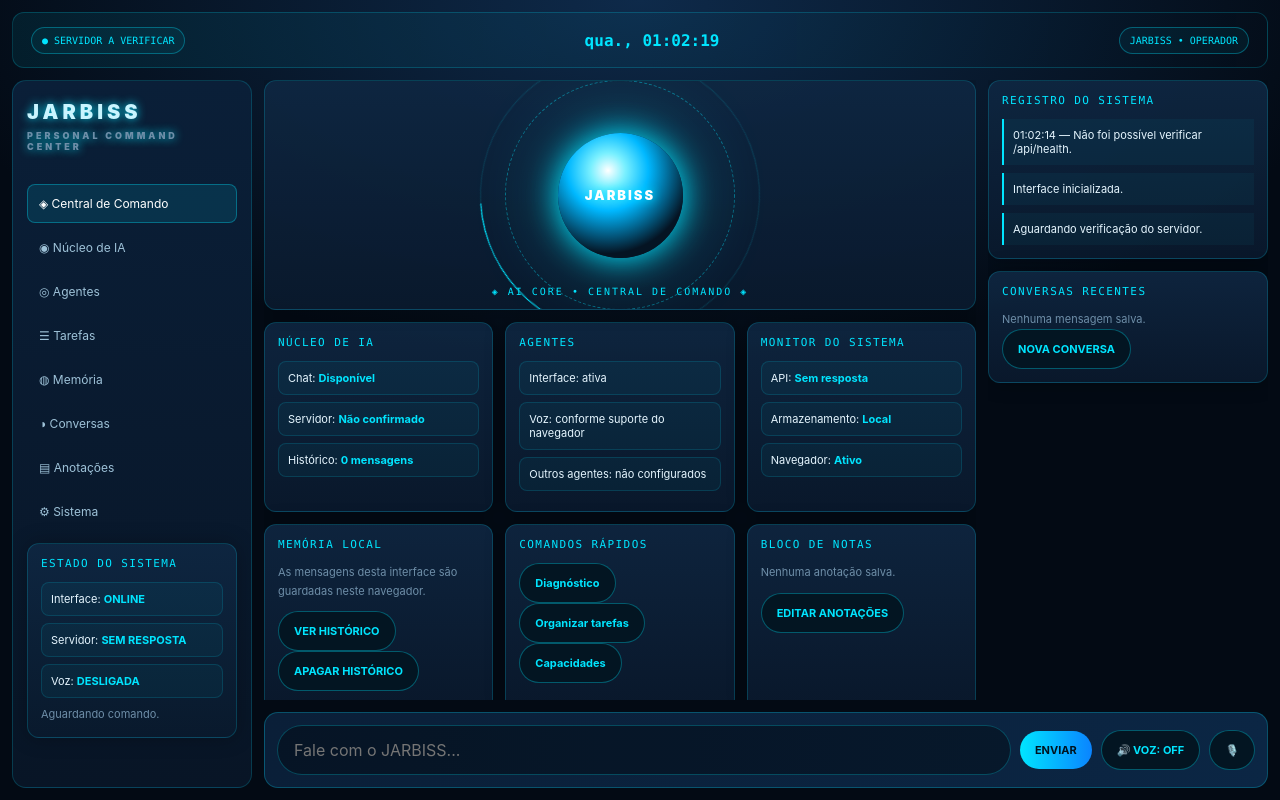
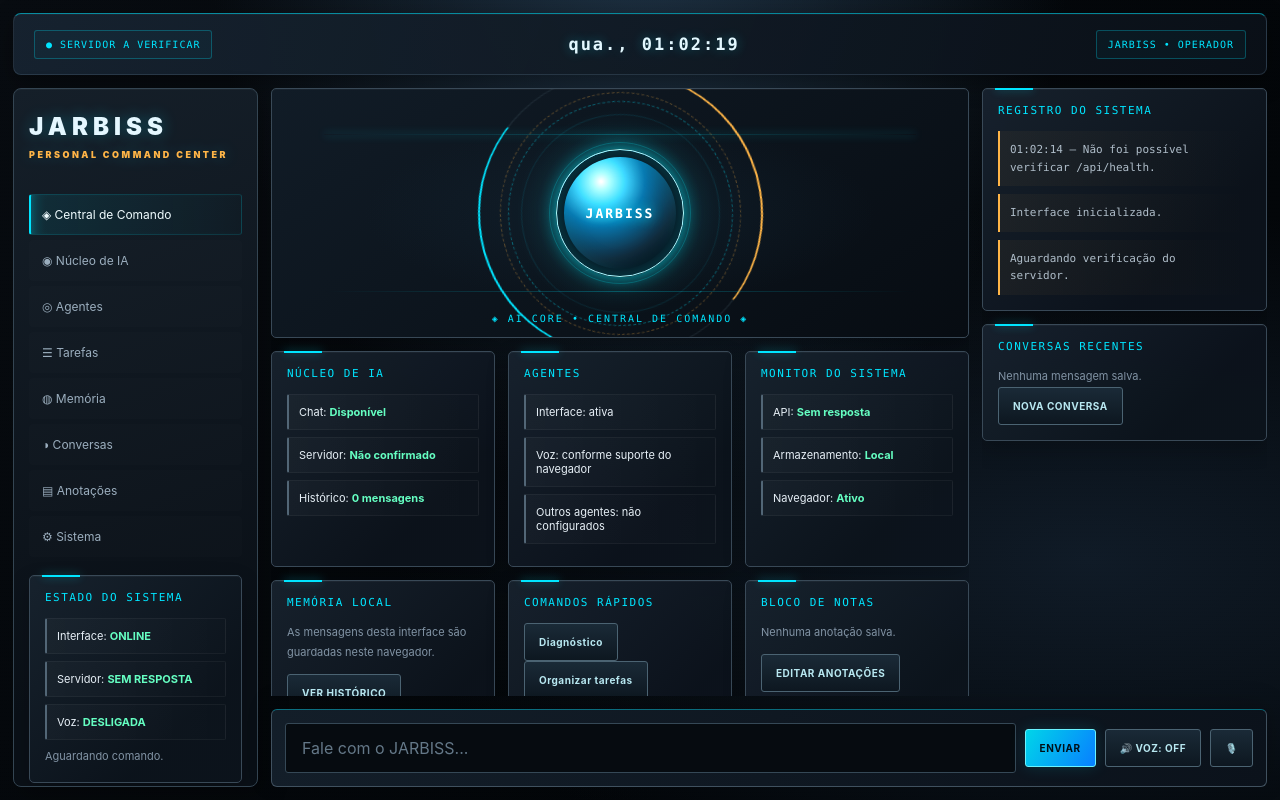
Before and after one commit to moysesarthur1234-eng/JARBISS, a website: page index.html in a window 1280 px wide. Drawn offline with Linux system fonts and the light colour scheme; no server answers.

Commit message:
Update index.html
INTERFACE BOSS

````diff
--- a/index.html
+++ b/index.html
@@ -4,175 +4,491 @@
 <head>
 <meta charset="UTF-8">
 <meta name="viewport" content="width=device-width, initial-scale=1.0">
-<meta name="theme-color" content="#030a14">
+<meta name="theme-color" content="#070b10">
 <title>JARBISS — Command Center</title>
 <link rel="icon" href="data:,">
 
 <style>
 :root {
-  --bg:#030a14; --panel:#0a1a2e; --panel2:#0f2742;
-  --cyan:#00e5ff; --blue:#0a84ff; --text:#e6f6ff;
-  --muted:#6e8ea8; --green:#6effc2; --red:#ff6464;
+  --bg:#070b10;
+  --panel:#101821;
+  --panel2:#151f2b;
+  --cyan:#00e5ff;
+  --blue:#087fff;
+  --amber:#ffb547;
+  --text:#e7f0f7;
+  --muted:#8193a4;
+  --green:#65ffc2;
+  --red:#ff6464;
+  --line:#31404d;
 }
 * { box-sizing:border-box; }
+html { scroll-behavior:smooth; }
 body {
-  margin:0; min-height:100vh;
-  background:radial-gradient(1200px 600px at 50% 0%,#0e2a4a 0%,#030a14 60%);
-  color:var(--text); font-family:Inter,Arial,sans-serif;
+  margin:0;
+  min-height:100vh;
+  background:
+    radial-gradient(ellipse at 50% -15%,#203548 0%,transparent 48%),
+    radial-gradient(ellipse at 85% 70%,#101b27 0%,transparent 45%),
+    linear-gradient(135deg,#080c11,#030609 70%);
+  color:var(--text);
+  font-family:Inter,"Segoe UI",Arial,sans-serif;
+}
+body::before {
+  content:"";
+  position:fixed;
+  inset:0;
+  pointer-events:none;
+  z-index:0;
+  opacity:.16;
+  background-image:
+    repeating-linear-gradient(
+      0deg,
+      transparent 0px,
+      transparent 3px,
+      #b9d8e508 4px
+    );
 }
 button,input { font:inherit; }
-button { cursor:pointer; transition:.2s; }
-button:hover { filter:brightness(1.15); }
+button {
+  cursor:pointer;
+  transition:background .2s,border-color .2s,box-shadow .2s,transform .2s;
+}
+button:hover { filter:brightness(1.12); }
+button:active { transform:scale(.98); }
 button:disabled { opacity:.5; cursor:wait; }
+
 .app {
-  display:grid; grid-template-columns:240px minmax(0,1fr) 280px;
-  grid-template-rows:56px minmax(0,1fr) auto;
-  min-height:100vh; height:100vh; gap:12px; padding:12px;
+  position:relative;
+  z-index:1;
+  display:grid;
+  grid-template-columns:245px minmax(0,1fr) 285px;
+  grid-template-rows:62px minmax(0,1fr) auto;
+  min-height:100vh;
+  height:100vh;
+  gap:13px;
+  padding:13px;
 }
 .topbar {
-  grid-column:1/-1; display:flex; align-items:center;
-  justify-content:space-between; gap:12px; padding:0 18px;
-  background:linear-gradient(90deg,rgba(0,229,255,.08),transparent);
-  border:1px solid #00e5ff33; border-radius:12px;
+  grid-column:1/-1;
+  display:flex;
+  align-items:center;
+  justify-content:space-between;
+  gap:12px;
+  padding:0 20px;
+  background:linear-gradient(110deg,#172431eF,#0a1018f5);
+  border:1px solid #4a617366;
+  border-top:1px solid #00e5ff8c;
+  border-radius:8px;
+  box-shadow:0 7px 24px #0005,inset 0 1px #ffffff08;
 }
 .badge {
-  font:10px Consolas,monospace; color:var(--cyan);
-  border:1px solid #00e5ff55; padding:7px 10px;
-  border-radius:20px; background:#00e5ff0d;
+  display:inline-flex;
+  align-items:center;
+  gap:7px;
+  font:10px Consolas,monospace;
+  letter-spacing:1px;
+  color:var(--cyan);
+  border:1px solid #00e5ff45;
+  padding:8px 11px;
+  background:#00e5ff09;
+  border-radius:3px;
 }
-.time { color:var(--cyan); font:bold 16px Consolas,monospace; }
+.time {
+  color:#e3f8ff;
+  font:bold 17px Consolas,monospace;
+  letter-spacing:2px;
+  text-shadow:0 0 12px #00e5ff55;
+}
 .sidebar,.right {
-  min-height:0; overflow:auto; display:flex;
-  flex-direction:column; gap:12px;
+  min-height:0;
+  overflow:auto;
+  display:flex;
+  flex-direction:column;
+  gap:13px;
+  scrollbar-width:thin;
+  scrollbar-color:#344958 transparent;
 }
 .sidebar {
-  grid-row:2/4; padding:14px;
-  background:linear-gradient(180deg,#0a1f38,#081526);
-  border:1px solid #00e5ff2e; border-radius:14px;
+  grid-row:2/4;
+  padding:15px;
+  background:linear-gradient(160deg,#151f29,#0a1017 80%);
+  border:1px solid #344552;
+  border-radius:8px;
+  box-shadow:inset 0 1px #ffffff0a,5px 8px 25px #0004;
 }
 .logo {
-  font-weight:900; letter-spacing:4px; color:#c9f5ff;
-  font-size:20px; text-shadow:0 0 10px var(--cyan); margin:5px 0 20px;
+  font-weight:900;
+  letter-spacing:5px;
+  color:#e4f7ff;
+  font-size:24px;
+  text-shadow:0 0 16px #00dfff52;
+  margin:8px 0 5px;
 }
 .logo span {
-  display:block; font-size:9px; letter-spacing:3px;
-  color:var(--muted); margin-top:6px;
+  display:block;
+  font-size:9px;
+  letter-spacing:2.5px;
+  color:var(--amber);
+  margin-top:8px;
 }
-.menu { display:flex; flex-direction:column; gap:5px; }
+.menu {
+  display:flex;
+  flex-direction:column;
+  gap:5px;
+  margin:16px 0 5px;
+}
 .menu button {
-  text-align:left; padding:11px; border:1px solid transparent;
-  border-radius:8px; background:transparent; color:#9ec2d8; font-size:12px;
+  position:relative;
+  text-align:left;
+  padding:12px 11px;
+  border:1px solid transparent;
+  border-left:2px solid transparent;
+  border-radius:3px;
+  background:#ffffff03;
+  color:#9baebe;
+  font-size:12px;
 }
 .menu button.active,.menu button:hover {
-  background:#00e5ff1c; border-color:#00e5ff55; color:white;
+  background:linear-gradient(90deg,#00e5ff17,#00e5ff03);
+  border-color:#00e5ff22;
+  border-left-color:var(--cyan);
+  color:#effcff;
+  box-shadow:inset 12px 0 20px -20px var(--cyan);
 }
 .card {
-  min-width:0; padding:13px;
-  background:linear-gradient(180deg,#0f2742e8,#0a1a2ee8);
-  border:1px solid #00e5ff30; border-radius:12px; box-shadow:0 0 20px #0004;
+  position:relative;
+  min-width:0;
+  padding:15px;
+  background:
+    linear-gradient(135deg,#18232fef,#0c131cef 72%);
+  border:1px solid #394957;
+  border-radius:5px;
+  box-shadow:0 8px 22px #0003,inset 0 1px #ffffff09;
+}
+.card::before {
+  content:"";
+  position:absolute;
+  top:-1px;
+  left:12px;
+  width:38px;
+  height:2px;
+  background:var(--cyan);
+  box-shadow:0 0 8px #00e5ff77;
 }
 .card h3 {
-  margin:0 0 12px; font:11px Consolas,monospace;
-  letter-spacing:1.4px; color:var(--cyan);
+  margin:0 0 14px;
+  font:11px Consolas,monospace;
+  letter-spacing:1.5px;
+  color:var(--cyan);
+}
+.pill {
+  padding:10px;
+  margin-bottom:7px;
+  background:linear-gradient(90deg,#ffffff07,#ffffff02);
+  border:1px solid #ffffff0c;
+  border-left:2px solid #526676;
+  border-radius:2px;
+  font-size:11px;
+  overflow-wrap:anywhere;
+}
+.pill b { color:var(--green); }
+.small-text {
+  font-size:11px;
+  color:var(--muted);
+  line-height:1.8;
+  overflow-wrap:anywhere;
 }
 .center {
-  display:grid; grid-template-rows:minmax(230px,1.1fr) auto minmax(180px,.8fr);
-  gap:12px; min-height:0; overflow:auto;
+  display:grid;
+  grid-template-rows:minmax(250px,1.1fr) auto minmax(180px,.8fr);
+  gap:13px;
+  min-height:0;
+  overflow:auto;
+  scrollbar-width:thin;
+  scrollbar-color:#344958 transparent;
 }
-.hero { position:relative; display:grid; place-items:center; overflow:hidden; min-height:230px; }
+.hero {
+  position:relative;
+  display:grid;
+  place-items:center;
+  overflow:hidden;
+  min-height:250px;
+  background:
+    radial-gradient(ellipse at center,#17304255,transparent 52%),
+    linear-gradient(145deg,#111c27,#070c12);
+}
+.hero::before,.hero::after {
+  content:"";
+  position:absolute;
+  width:85%;
+  height:1px;
+  background:linear-gradient(90deg,transparent,#00e5ff44,transparent);
+  left:7.5%;
+}
+.hero::before { top:18%; }
+.hero::after { bottom:18%; }
+
+.hero::marker { display:none; }
+
 .ring {
-  position:absolute; width:230px; height:230px;
-  border:1px dashed #00e5ff66; border-radius:50%;
-  animation:spin 20s linear infinite; pointer-events:none;
+  position:absolute;
+  width:225px;
+  height:225px;
+  border:1px dashed #00e5ff66;
+  border-radius:50%;
+  animation:spin 24s linear infinite;
+  pointer-events:none;
+}
+.ring::before {
+  content:"";
+  position:absolute;
+  inset:12px;
+  border:1px solid #00e5ff1c;
+  border-radius:50%;
 }
 .ring.ring2 {
-  width:280px; height:280px; border-style:solid;
-  border-color:#00e5ff22; border-top-color:var(--cyan);
-  animation:spinReverse 13s linear infinite;
+  width:285px;
+  height:285px;
+  border:1px solid #6b8c9b26;
+  border-top:2px solid var(--cyan);
+  border-bottom:2px solid var(--amber);
+  animation:spinReverse 17s linear infinite;
+}
+.ring.ring2::before {
+  content:"";
+  position:absolute;
+  inset:20px;
+  border:1px dashed #ffb54755;
+  border-radius:50%;
 }
 .core {
-  width:125px; height:125px; border-radius:50%;
-  background:radial-gradient(circle at 40% 30%,#fff,#7af0ff 15%,#00b8ff 35%,#051423 72%);
-  box-shadow:0 0 30px var(--cyan),0 0 80px #00e5ff66;
-  display:grid; place-items:center; color:white; font-size:13px;
-  font-weight:900; letter-spacing:2px; text-shadow:0 0 10px var(--cyan);
-  z-index:1; transition:box-shadow .3s;
+  position:relative;
+  width:128px;
+  height:128px;
+  border:1px solid #a6f6ff;
+  border-radius:50%;
+  background:
+    radial-gradient(circle at 35% 25%,#fff 0%,#a8f6ff 7%,#42d9ff 18%,#0873a9 35%,#102839 62%,#050b12 75%);
+  box-shadow:
+    0 0 18px #00e5ff9c,
+    0 0 45px #00e5ff47,
+    inset 0 0 24px #00e5ff40,
+    inset 0 0 0 7px #07121b;
+  display:grid;
+  place-items:center;
+  color:white;
+  font:900 13px Consolas,monospace;
+  letter-spacing:2px;
+  text-shadow:0 0 12px var(--cyan);
+  z-index:1;
+  transition:box-shadow .3s,transform .3s;
+  animation:corePulse 4s ease-in-out infinite;
 }
-.core.active { box-shadow:0 0 45px var(--cyan),0 0 100px #00e5ff99; }
+.core::before {
+  content:"";
+  position:absolute;
+  inset:-8px;
+  border:1px solid #00e5ff35;
+  border-radius:50%;
+}
+.core.active {
+  box-shadow:0 0 35px var(--cyan),0 0 100px #00e5ff99,inset 0 0 30px #00e5ff80;
+  transform:scale(1.035);
+}
 .hero-label {
-  position:absolute; bottom:12px; color:var(--cyan);
-  font:10px Consolas,monospace; letter-spacing:2px;
+  position:absolute;
+  bottom:13px;
+  color:var(--cyan);
+  font:10px Consolas,monospace;
+  letter-spacing:2px;
+  text-align:center;
 }
 @keyframes spin { to { transform:rotate(360deg); } }
 @keyframes spinReverse { to { transform:rotate(-360deg); } }
-.grid-3 { display:grid; grid-template-columns:repeat(3,minmax(0,1fr)); gap:12px; }
-.pill {
-  padding:9px; margin-bottom:7px; background:#00e5ff0c;
-  border:1px solid #00e5ff25; border-radius:8px;
-  font-size:11px; overflow-wrap:anywhere;
+@keyframes corePulse {
+  0%,100% { filter:brightness(.93); }
+  50% { filter:brightness(1.15); }
 }
-.pill b { color:var(--cyan); }
-.small-text { font-size:11px; color:var(--muted); line-height:1.7; }
-.feed { display:flex; flex-direction:column; gap:8px; overflow:auto; max-height:260px; }
+.grid-3 {
+  display:grid;
+  grid-template-columns:repeat(3,minmax(0,1fr));
+  gap:13px;
+}
+.feed {
+  display:flex;
+  flex-direction:column;
+  gap:8px;
+  overflow:auto;
+  max-height:300px;
+}
 .feed div {
-  padding:9px; border-left:2px solid var(--cyan);
-  background:#00e5ff0b; font-size:11px; overflow-wrap:anywhere;
+  padding:10px;
+  border-left:2px solid var(--amber);
+  background:linear-gradient(90deg,#ffb5470c,transparent);
+  font:11px/1.6 Consolas,monospace;
+  color:#afbdc9;
+  overflow-wrap:anywhere;
 }
 .composer {
-  grid-column:2/4; display:flex; align-items:center; gap:9px; padding:12px;
-  background:linear-gradient(90deg,#0a1f38,#0b2644);
-  border:1px solid #00e5ff40; border-radius:14px;
+  grid-column:2/4;
+  display:flex;
+  align-items:center;
+  gap:9px;
+  padding:13px;
+  background:linear-gradient(100deg,#131e29,#0b121b);
+  border:1px solid #40515f;
+  border-top:1px solid #00e5ff68;
+  border-radius:6px;
+  box-shadow:0 -5px 25px #0003;
 }
 .composer input {
-  flex:1; min-width:0; background:#0005; border:1px solid #00e5ff40;
-  border-radius:30px; padding:14px 16px; color:white; outline:none;
+  flex:1;
+  min-width:0;
+  background:#060b10;
+  border:1px solid #354856;
+  border-radius:3px;
+  padding:14px 16px;
+  color:white;
+  outline:none;
 }
-.composer input:focus { border-color:var(--cyan); }
+.composer input::placeholder { color:#647888; }
+.composer input:focus {
+  border-color:var(--cyan);
+  box-shadow:0 0 0 2px #00e5ff12;
+}
 .btn {
-  padding:12px 15px; border:1px solid #00e5ff55; border-radius:24px;
-  color:var(--cyan); background:#031522; font-weight:bold; font-size:11px;
+  padding:12px 14px;
+  border:1px solid #4b6372;
+  border-radius:3px;
+  color:#b8e8f1;
+  background:linear-gradient(180deg,#1a2a37,#0d1720);
+  font-weight:bold;
+  font-size:10px;
+  letter-spacing:.5px;
+}
+.btn:hover {
+  border-color:var(--cyan);
+  color:white;
+  box-shadow:0 0 12px #00e5ff14;
 }
 .btn.primary {
-  background:linear-gradient(90deg,#00e5ff,#0a84ff);
-  color:#00131f; border:0;
+  background:linear-gradient(120deg,#00d5e9,#087fff);
+  color:#001017;
+  border:1px solid #6af3ff;
+  box-shadow:0 0 16px #00e5ff25;
 }
-#chat { display:flex; flex-direction:column; gap:8px; max-height:240px; overflow:auto; padding:3px; }
+#chat {
+  display:flex;
+  flex-direction:column;
+  gap:8px;
+  max-height:260px;
+  overflow:auto;
+  padding:3px;
+  scrollbar-width:thin;
+  scrollbar-color:#344958 transparent;
+}
 .msg {
-  padding:10px 12px; border-radius:8px; font-size:12px;
-  line-height:1.6; overflow-wrap:anywhere; white-space:pre-wrap;
+  padding:11px 13px;
+  border-radius:4px;
+  font-size:12px;
+  line-height:1.7;
+  overflow-wrap:anywhere;
+  white-space:pre-wrap;
 }
-.msg.user { align-self:flex-end; background:#00e5ff1c; border:1px solid #00e5ff44; }
-.msg.bot { align-self:flex-start; background:#ffffff0b; border:1px solid #ffffff12; }
+.msg.user {
+  align-self:flex-end;
+  background:#00e5ff0e;
+  border:1px solid #00e5ff44;
+  border-right:2px solid var(--cyan);
+}
+.msg.bot {
+  align-self:flex-start;
+  background:#ffffff06;
+  border:1px solid #ffffff12;
+  border-left:2px solid #7d91a0;
+}
 .msg strong { color:#fff; font-weight:800; }
 .msg em { color:#d9f5ff; }
 .msg-label {
-  display:block; color:var(--cyan); font-size:9px;
-  letter-spacing:1px; margin-bottom:5px;
+  display:block;
+  color:var(--cyan);
+  font:9px Consolas,monospace;
+  letter-spacing:1.5px;
+  margin-bottom:5px;
 }
 #chat p { margin:5px 0; }
 #chat ul,#chat ol { padding-left:20px; }
-#chat code { color:#ffd780; background:#0004; padding:1px 4px; border-radius:4px; }
-#mic.listening { color:var(--red); border-color:var(--red); }
+#chat code {
+  color:#ffd780;
+  background:#0005;
+  padding:2px 5px;
+  border-radius:2px;
+}
+#chat pre {
+  white-space:pre-wrap;
+  overflow-wrap:anywhere;
+  background:#03080d;
+  border:1px solid #344957;
+  padding:10px;
+  border-radius:4px;
+}
+#mic.listening {
+  color:var(--red);
+  border-color:var(--red);
+  box-shadow:0 0 12px #ff646433;
+}
 #status { color:var(--muted); }
+#recent { white-space:pre-line; overflow-wrap:anywhere; }
+
 @media(max-width:1100px) {
   body { overflow:auto; }
-  .app { height:auto; min-height:100vh; grid-template-columns:minmax(0,1fr); grid-template-rows:auto; }
-  .topbar,.sidebar,.center,.right,.composer { grid-column:1; grid-row:auto; }
+  .app {
+    height:auto;
+    min-height:100vh;
+    grid-template-columns:minmax(0,1fr);
+    grid-template-rows:auto;
+    padding:10px;
+    gap:10px;
+  }
+  .topbar,.sidebar,.center,.right,.composer {
+    grid-column:1;
+    grid-row:auto;
+  }
   .sidebar { overflow:visible; }
   .menu { display:grid; grid-template-columns:repeat(2,minmax(0,1fr)); }
-  .center { overflow:visible; grid-template-rows:260px auto auto; }
+  .center {
+    overflow:visible;
+    grid-template-rows:280px auto auto;
+  }
   .right { overflow:visible; }
   .composer { flex-wrap:wrap; }
   .composer input { flex-basis:100%; }
 }
 @media(max-width:560px) {
   .grid-3 { grid-template-columns:1fr; }
-  .topbar { padding:10px; flex-wrap:wrap; }
-  .time { font-size:12px; }
-  .menu button { padding:9px; font-size:11px; }
-  .composer .btn { flex:1; }
-  .ring { width:200px; height:200px; }
-  .ring.ring2 { width:240px; height:240px; }
+  .topbar { padding:12px; flex-wrap:wrap; }
+  .time { font-size:12px; letter-spacing:1px; }
+  .badge { font-size:9px; padding:7px; }
+  .sidebar { padding:12px; }
+  .logo { font-size:22px; }
+  .menu button { padding:10px 8px; font-size:10px; }
+  .center { grid-template-rows:260px auto auto; }
+  .hero { min-height:260px; }
+  .ring { width:195px; height:195px; }
+  .ring.ring2 { width:245px; height:245px; }
+  .core { width:112px; height:112px; }
+  .composer { gap:7px; padding:10px; }
+  .composer .btn { flex:1; padding:12px 7px; }
+  .composer input { flex-basis:100%; }
+  .card { padding:13px; }
+}
+@media(prefers-reduced-motion:reduce) {
+  *,*::before,*::after {
+    animation-duration:.01ms !important;
+    animation-iteration-count:1 !important;
+    scroll-behavior:auto !important;
+  }
 }
 </style>
 </head>
@@ -353,23 +669,16 @@ function escapeHTML(text) {
     .replace(/'/g, "&#39;");
 }
 
-/*
- * Formatação segura de Markdown básico.
- * Primeiro escapamos HTML para impedir que uma resposta da IA
- * seja interpretada como código HTML. Depois aplicamos estilos.
- */
 function formatText(text) {
   let result = escapeHTML(text);
+  const codeBlocks = [];
 
-  // Preserva blocos de código antes de tratar o restante do texto.
-  const codeBlocks = [];
   result = result.replace(/```([\s\S]*?)```/g, (_, code) => {
     const index = codeBlocks.length;
     codeBlocks.push("<pre><code>" + code.trim() + "</code></pre>");
     return "%%CODEBLOCK" + index + "%%";
   });
 
-  // Código em linha.
   const inlineCodes = [];
   result = result.replace(/`([^`\n]+)`/g, (_, code) => {
     const index = inlineCodes.length;
@@ -377,31 +686,20 @@ function formatText(text) {
     return "%%INLINECODE" + index + "%%";
   });
 
-  // Títulos Markdown.
-  result = result.replace(
-    /^#{1,6}\s+(.+)$/gm,
-    "<strong>$1</strong>"
-  );
+  result = result.replace(/^#{1,6}\s+(.+)$/gm, "<strong>$1</strong>");
 
-  // Negrito: **texto** e __texto__.
-result = result
-  .replace(/\\\*\\\*([\s\S]+?)\\\*\\\*/g, "<strong>$1</strong>")
-  .replace(/\*\*([\s\S]+?)\*\*/g, "<strong>$1</strong>")
-  .replace(/__([\s\S]+?)__/g, "<strong>$1</strong>");
+  result = result
+    .replace(/\*\*([\s\S]+?)\*\*/g, "<strong>$1</strong>")
+    .replace(/__([\s\S]+?)__/g, "<strong>$1</strong>");
 
-  // Itálico simples: *texto* e _texto_.
   result = result
     .replace(/(^|[^*])\*([^*\n]+)\*(?!\*)/g, "$1<em>$2</em>")
     .replace(/(^|[\s(])_([^_\n]+)_([\s).,!?:;]|$)/g, "$1<em>$2</em>$3");
 
-  // Listas numeradas e marcadores básicos.
   result = result.replace(/^\s*\d+[.)]\s+(.+)$/gm, "• $1");
   result = result.replace(/^\s*[-+]\s+(.+)$/gm, "• $1");
-
-  // Quebras de linha, sem perder a formatação.
   result = result.replace(/\n/g, "<br>");
 
-  // Restaura os trechos de código protegidos.
   result = result.replace(/%%INLINECODE(\d+)%%/g, (_, i) => inlineCodes[Number(i)] || "");
   result = result.replace(/%%CODEBLOCK(\d+)%%/g, (_, i) => codeBlocks[Number(i)] || "");
 
````
